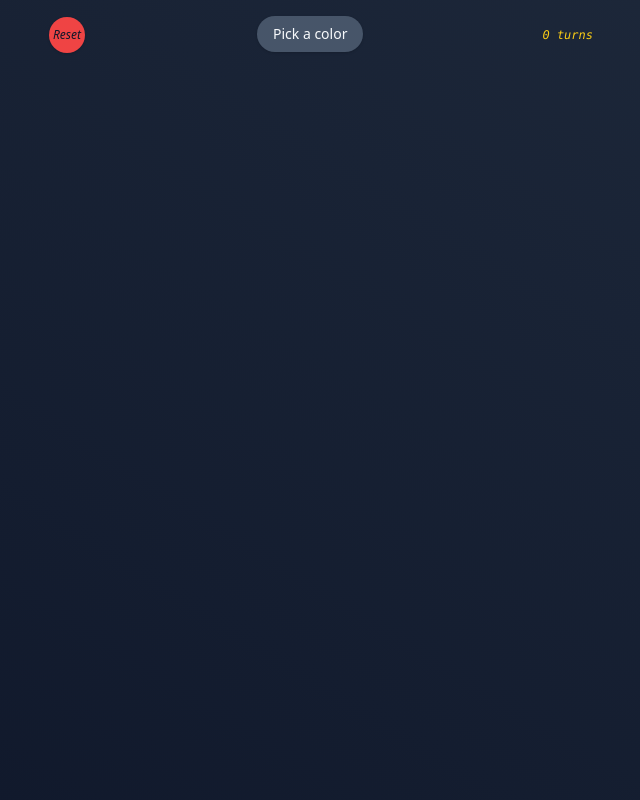
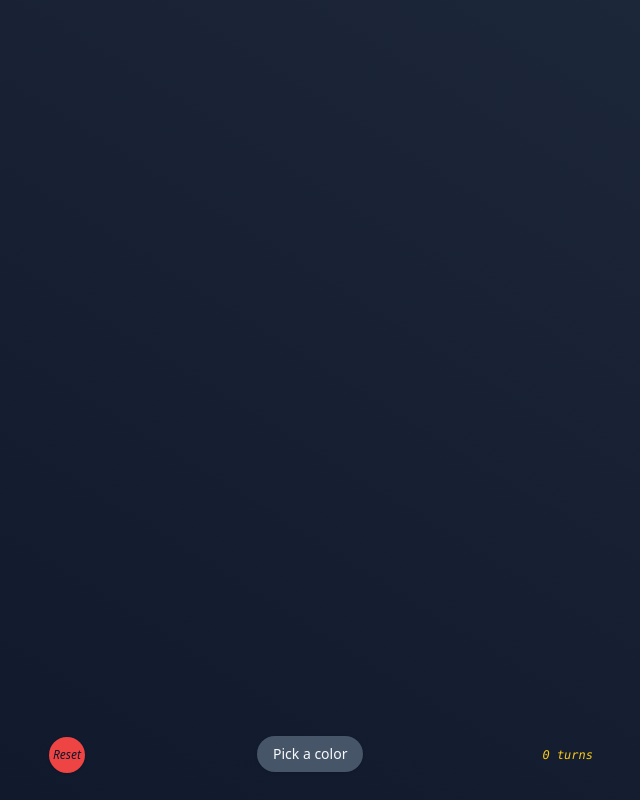
Before and after one commit to tomtom637/Kapla-Die, a React (Vite) app: page / in a window 1280 px wide. Shown: the whole page, without its empty margins (319-959 px from the left). Built offline with nearby package versions, Linux system fonts and the light colour scheme.

Commit message:
moved buttons to footer

```diff
--- a/src/App.tsx
+++ b/src/App.tsx
@@ -52,8 +52,22 @@ export default function App() {
   }, [colors]);
 
   return (
-    <div className="min-h-dvh bg-gradient-to-tr from-slate-900 to-slate-800 text-slate-100">
-      <header className="mx-auto flex max-w-xl items-baseline justify-between p-4">
+    <main className="min-h-dvh bg-gradient-to-tr from-slate-900 to-slate-800 text-slate-100">
+      <div className="h-[calc(100vh-5rem)]">
+        <div
+          ref={colorsRef}
+          className="mx-auto grid max-h-[calc(100vh-5rem)] max-w-xl grid-cols-[repeat(auto-fill,minmax(90px,1fr))]  gap-4 overflow-y-scroll p-4"
+        >
+          {colors.map((color, index) => (
+            <ColorCell
+              key={color.id}
+              color={color.color}
+              isLast={index === colors.length - 1}
+            />
+          ))}
+        </div>
+      </div>
+      <footer className="mx-auto flex max-w-xl items-baseline justify-between p-4">
         <div>
           <Button
             className="size-[2.25rem] rounded-full bg-red-500 p-1 text-xs italic text-slate-900 hover:bg-red-400"
@@ -75,19 +89,7 @@ export default function App() {
             {colors.length} {colors.length === 1 ? "turn" : "turns"}
           </span>
         </div>
-      </header>
-      <div
-        ref={colorsRef}
-        className="mx-auto grid max-h-[37.5rem] max-w-xl grid-cols-[repeat(auto-fill,minmax(90px,1fr))]  gap-4 overflow-y-scroll p-4"
-      >
-        {colors.map((color, index) => (
-          <ColorCell
-            key={color.id}
-            color={color.color}
-            isLast={index === colors.length - 1}
-          />
-        ))}
-      </div>
-    </div>
+      </footer>
+    </main>
   );
 }
```
